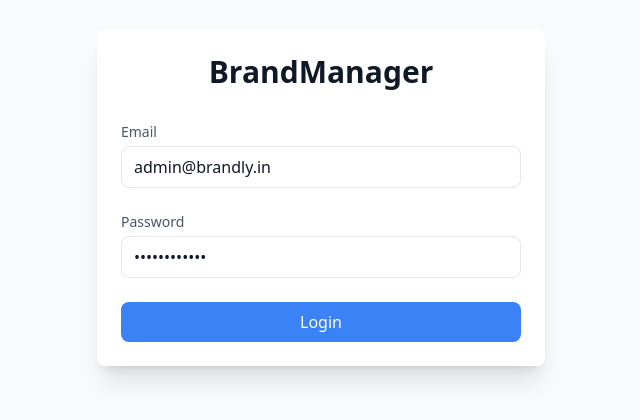
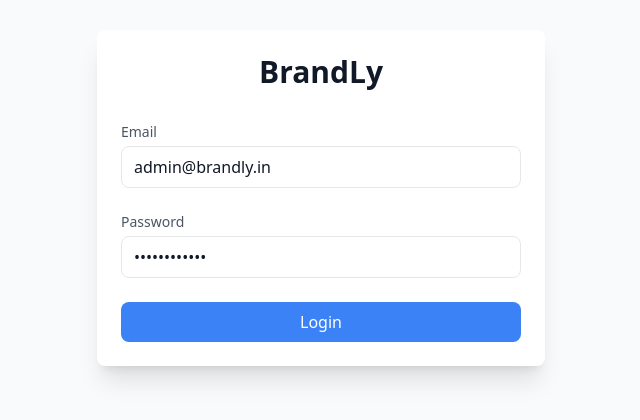
Before and after one commit to Pranav322/Brand-ly, a React (Vite) app: page /login in a window 1280 px wide. Shown: the part 202-622 px from the top of the page, without its empty margins (319-959 px from the left). Built offline with nearby package versions, Linux system fonts and the light colour scheme; no server answers; a web font is replaced by a local one.

Commit message:
fix: name

```diff
--- a/src/pages/LoginPage.tsx
+++ b/src/pages/LoginPage.tsx
@@ -24,7 +24,7 @@ export function LoginPage() {
     <div className="min-h-screen flex items-center justify-center bg-light-background dark:bg-dark-background">
       <div className="max-w-md w-full p-6 bg-light-surface dark:bg-dark-surface rounded-lg shadow-xl">
         <h2 className="text-3xl font-bold text-center mb-8 text-light-text-primary dark:text-dark-text-primary font-display">
-          BrandManager
+          BrandLy
         </h2>
         <form onSubmit={handleSubmit} className="space-y-6">
           <div>
```
